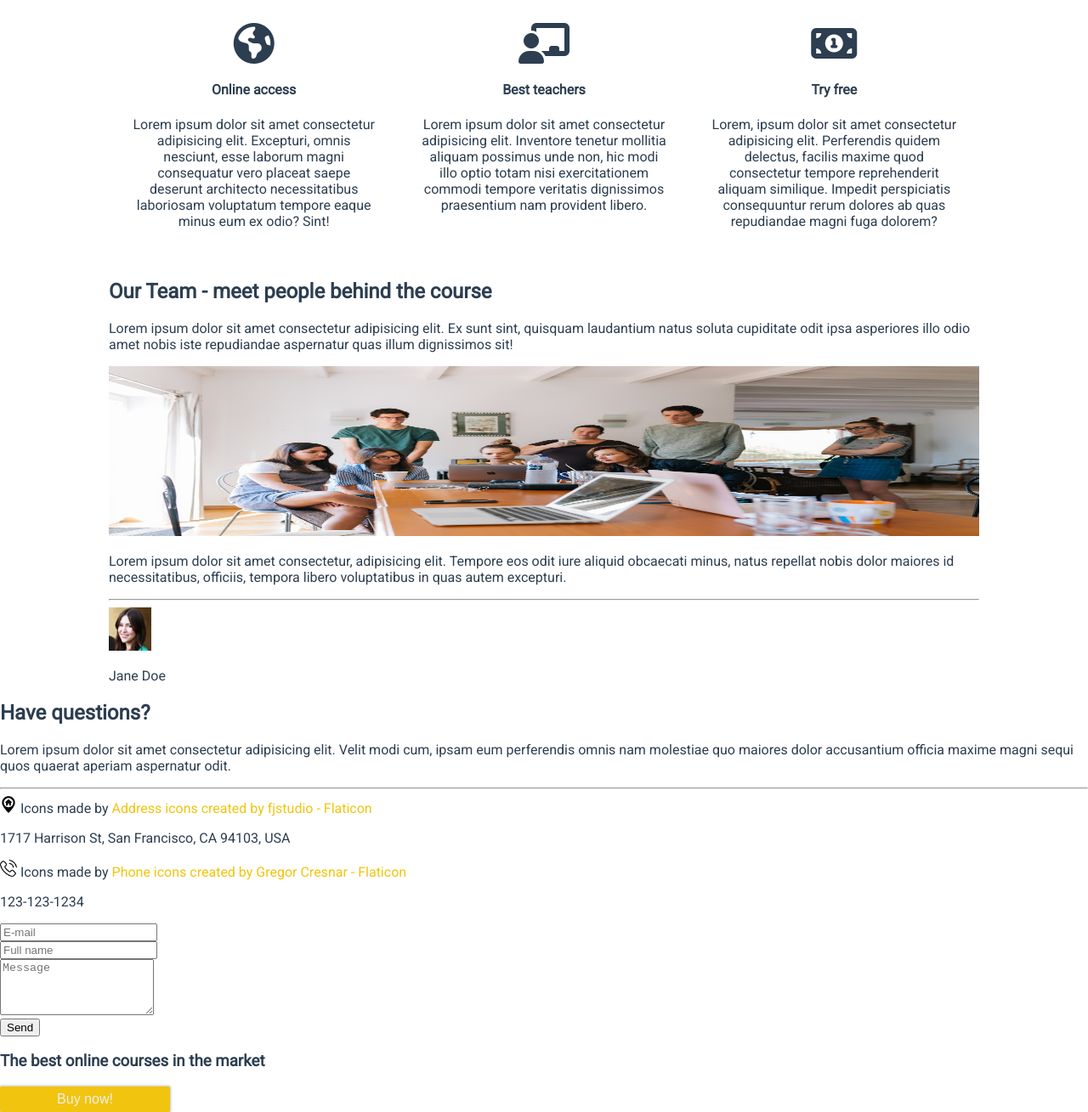
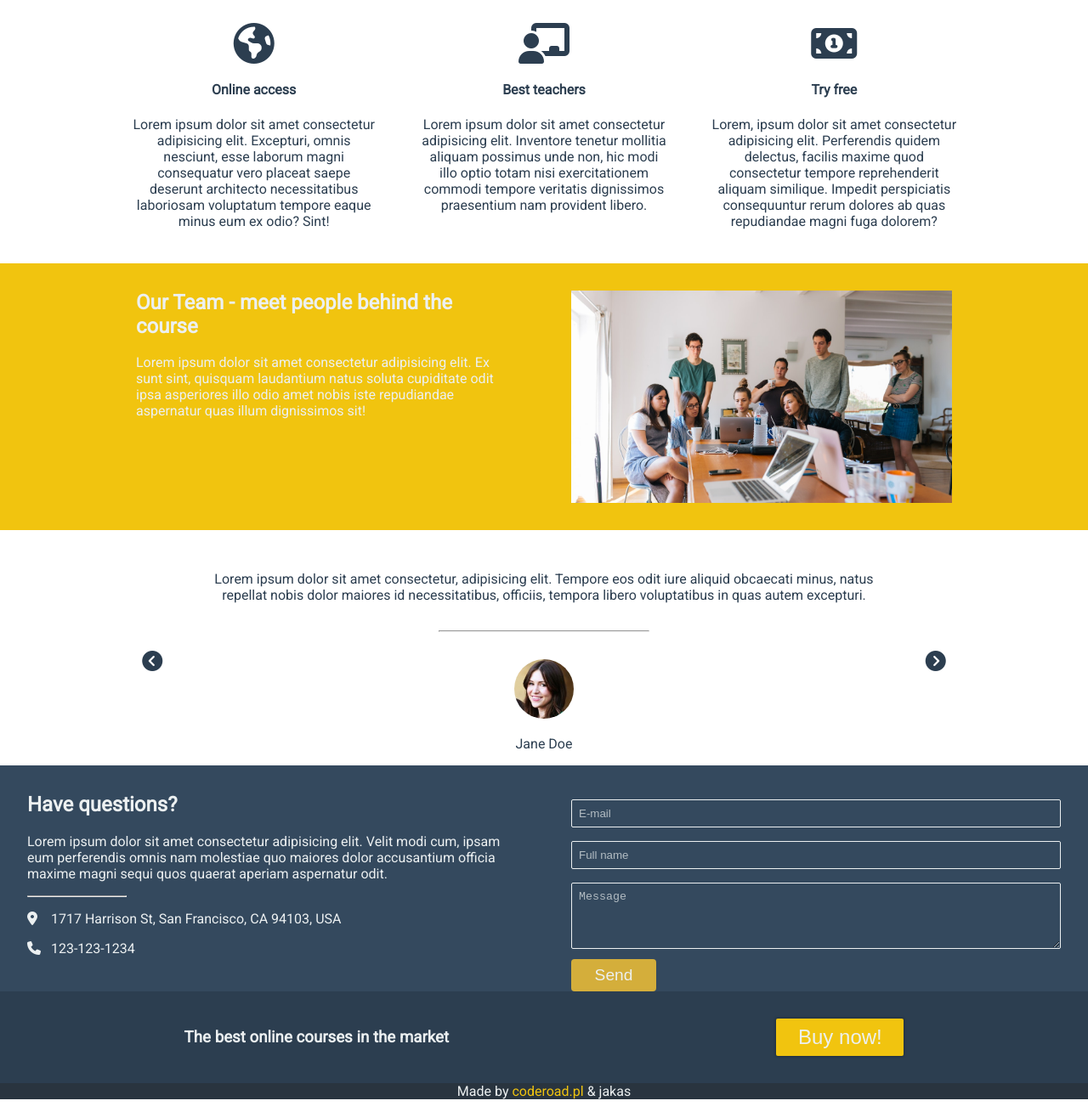
Before and after one commit to ja-kas/s1e02-html-css, a plain HTML site: page project1/index.html in a window 1280 px wide. Shown: the part 429-1738 px from the top of the page at 85% size. Drawn offline with Linux system fonts and the light colour scheme.

Commit message:
final project

```diff
--- a/project1/css/style.css
+++ b/project1/css/style.css
@@ -101,7 +101,7 @@ a{
 
 .features{
     display: flex;
-    margin-top: 2rem;
+    padding-top: 2rem;
 
 }
 .feature{
@@ -116,17 +116,180 @@ a{
 /* END FEATURES */
 
 
+/* ABOUT */
+.about{
+    background-color: #f1c40f;
+    padding: 2rem 0;
+    color:#ecf0f1;
+}
+
+.about__container{
+    display: flex;
+}
+
+.about__text, .about__image{
+    flex-basis: 50%;
+    padding: 0 2rem;
+}
+
+.about__header{
+    margin-top: 0px;
+}
+.about__image-container{
+    width: 100%;
+    height: 250px;
+    background-image: url(../images/team.jpg);
+    background-position: center;
+    background-repeat: no-repeat;
+    background-size: cover;
+
+}
+/* END ABOUT */
+
+/* TESTIMONIALS */
+
+.testimonials{
+    padding-top: 2rem;
+    display: flex;
+}
+
+.testimonial-arrow{
+    flex-basis: 10%;
+    display: flex;
+    justify-content: center;
+    align-items: center;
+    font-size: 1.5rem;
+
+}
+
+.testimonial{
+    text-align: center;
+    flex-basis: 80%;
+}
+.testimonial__text{
+
+}
+.testimonial_rule{
+    margin: 2rem auto;
+    width: 30%;
+    min-width: 200px;
+}
+.testimonial__avatar{
+    border-radius: 50%;
+    width: 70px;
+    width: 70px;
+
+}
+.testimonial__name{
+
+}
+/* END TESTIMONIALS */
+
+/* CONTACT */
+
+.contact{
+    background-color: #34495e;
+    color: #ecf0f1;
+    padding-top: 2rem;
+}
+
+.contact__container{
+    display: flex;
+}
+
+.contact__header{
+    margin-top: 0;;
+}
+.contact__rule{
+    width: 20%;
+    min-width: 100px;
+    margin:0;
+}
+
+.contact__text, .contact__form{
+    flex-basis: 50%;
+    padding: 0 2rem;
+}
+.contact__address-icon{
+    width:1rem;
+    margin-right: 0.5rem;
+}
+.contact-form__input{
+    min-height: 1.5rem;
+    border-radius: 2px;
+    border: 0.5px solid #ecf0f1;
+    margin: 0.5rem;
+    padding: 0.5rem;
+    box-sizing: border-box;
+    color: #ecf0f1;
+    margin-left: 0;
+}
+
+.contact-form__input--transparent{
+    background-color: transparent;
+}
+
+
+.contact-form__submit {
+    min-width: 100px;
+    border: none;
+    background-color: #d4ae3b;
+    padding: 0.5rem;
+    border-radius: 4px;
+    color: #ecf0f1;
+    font-size: 1.2rem;
+    cursor: pointer;
+    transition: background-color 0.5s ease-in-out;
+}
+
+.contact-form__submit:hover {
+    background-color: #efc10b;
+}
+
+.contact-form__input--fullwidth{
+    width:100%;
+}
+
+::placeholder{
+    color: rgba(236, 240, 241, 0.685);
+}
+
+
+
+
+/* END CONTACT */
+
+
 
 
 
 
 
 /* FOOTER */
+.footer{
+    display: flex;
+    background-color: #2c3e50;
+    justify-content: space-around;
+    align-items:center;
+    color: #ecf0f1;
+    padding: 1.5rem;
+}
+.footer__header{
+
+}
 .cta-button--big{
-    min-width: 200px;
+    min-width: 150px;
+    padding: 0.5rem;
+    font-size: 1.5rem;
+}
+/* END FOOTER */
+/*COPYRIGHT */
+
+.copyright{
+    color:#ecf0f1;
+    background-color: #29343f;
+    text-align: center;
 }
 
 
-
-
-/* END FOOTER */
+/* END COPYRIGHT */
--- a/project1/index.html
+++ b/project1/index.html
@@ -48,9 +48,6 @@
             <button class="cta-button">Buy now!</button>
         </div>
     </div>
-
-
-
     <div class="features container" id="features">
         <div class="feature">
 
@@ -77,108 +74,132 @@
                     quod consectetur tempore reprehenderit aliquam similique. Impedit perspiciatis consequuntur rerum dolores ab quas repudiandae magni fuga dolorem?</p>
         </div>
     </div>
-
-
-
-    <div class="container" id="about">
-        <div>
-            <h2>Our Team - meet people behind the course</h2>
-            <p>Lorem ipsum dolor sit amet consectetur adipisicing elit. Ex sunt sint, quisquam laudantium natus soluta
+    <div class="about" id="about">
+        <div class="about__container container">
+            <div class="about__text">
+                <h2 class="about__header">Our Team - meet people behind the course</h2>
+                <p class="about__description">Lorem ipsum dolor sit amet consectetur adipisicing elit. Ex sunt sint, quisquam laudantium natus soluta
                     cupiditate odit ipsa asperiores illo odio amet nobis iste repudiandae aspernatur quas illum dignissimos sit!
                 </p>
             </div>
-        <div>
-        <img
-            src="./images/team.jpg"
-            alt="Our Team"
-            width="100%"
-            height="200px"
-        />
+            <div class="about__image">
+               <div class="about__image-container"></div>
             </div>
         </div>
-    <div class="container" id="testimonials">
-        <div>
-        <p>Lorem ipsum dolor sit amet consectetur, adipisicing elit. Tempore eos odit iure aliquid obcaecati minus,
+    </div>
+    <div class="testimonials container"
+         id="testimonials">
+
+        <div class="testimonial-arrow">
+            <i class="fa-solid fa-circle-chevron-left"></i>
+        </div>
+
+        <div class="testimonial">
+
+            <p class="testimonial__text">Lorem ipsum dolor sit amet consectetur, adipisicing elit. Tempore eos odit iure aliquid obcaecati minus,
             natus repellat nobis dolor maiores id necessitatibus, officiis, tempora libero voluptatibus in quas autem
-            excepturi.</p>
-        <hr />
+            excepturi.
+            </p>
+            <hr class="testimonial_rule"/>
             <img
+                class="testimonial__avatar"
                 src="./images/jane-doe.jpg"
                 alt="Avatar"
                 width="50"
             />
-        <p>Jane Doe</p>
+            <p class="testimonial__name">Jane Doe</p>
+        </div>
+        <div class="testimonial-arrow">
+            <i class="fa-solid fa-circle-chevron-right"></i>
         </div>
     </div>
-    <div id="contact">
-        <div>
-            <h2>Have questions?</h2>
+
+
+
+
+
+    <div class="contact" id="contact">
+        <div class="contact__container">
+
+            <div class="contact__text">
+                <h2 class="contact__header">Have questions?</h2>
                 <p>Lorem ipsum dolor sit amet consectetur adipisicing elit. Velit modi cum, ipsam eum perferendis omnis nam
                 molestiae
                 quo maiores dolor accusantium officia maxime magni sequi quos quaerat aperiam aspernatur odit.</p>
-        <hr />
-        </div>
-        <div>
-        <img
-            src="./images/home.png"
-            alt="address"
-            width="20"
-        />
-        Icons made by
-        <a
-            href="https://www.flaticon.com/free-icons/address"
-            title="address icons"
-        >Address icons created by fjstudio - Flaticon
-        </a>
-        <p>1717 Harrison St, San Francisco, CA 94103, USA</p>
-        </div>
-        <div>
-        <img
-            src="./images/phone-call.png"
-            alt="phone"
-            width="20"
-        />
-        Icons made by
-        <a
-            href="https://www.flaticon.com/free-icons/phone"
-            title="phone icons"
-        >Phone icons created by Gregor Cresnar - Flaticon
-        </a>
-        <p>123-123-1234</p>
+            <hr class="contact__rule" />
+                    <p class="contact__address-line">
+                        <i class="contact__address-icon fa-solid fa-location-dot"></i>
+                         1717 Harrison St, San Francisco, CA 94103, USA
+                    </p>
+                    <p class="contact__address-line">
+                        <i class="contact__address-icon fa-solid fa-phone"></i>
+                         123-123-1234
+                    </p>
             </div>
 
-
-    <form>
+            <div class="contact__form">
+                <form
+                    class="contact-form__input--fullwidth"
+                    action="https://form-data-to-html-table.examples.coderoad.pl/"
+                    method="POST"
+                >
                     <div>
                         <div>
                             <input
-                    type="text"
+                                class="contact-form__input--transparent contact-form__input contact-form__input--fullwidth"
+                                name="email"
+                                type="email"
                                 placeholder="E-mail"
+                                required
                             />
                         </div>
                     <div>
                             <input
+                                class="contact-form__input--transparent contact-form__input contact-form__input--fullwidth"
+                                name="text"
                                 type="text"
                                 placeholder="Full name"
+
                             />
                 </div>
 
             <div>
                     <textarea
+                        class="contact-form__input--transparent contact-form__input contact-form__input--fullwidth"
+                        name="message"
                         rows="4"
                         placeholder="Message"
+                        required
                     ></textarea>
             </div>
             <div>
-                    <button>Send</button>
+                    <button class="contact-form__submit">Send</button>
             </div>
                 </div>
                 </form>
             </div>
-    <div id="footer">
-    <h3>The best online courses in the market</h3>
+
+        </div>
+    </div>
+
+
+
+
+        <div
+            class="footer"
+            id="footer">
+
+            <h3 class="footer__header">The best online courses in the market</h3>
             <button class="cta-button cta-button--big">Buy now!</button>
         </div>
+
+        <div class="copyright" id="copyright">
+
+            Made by <a href="https//coderoad.pl">coderoad.pl</a> & jakas
+
+        </div>
+
+
 
 </body>
 
```
Lines whose indentation alone changed are shown as unchanged.
